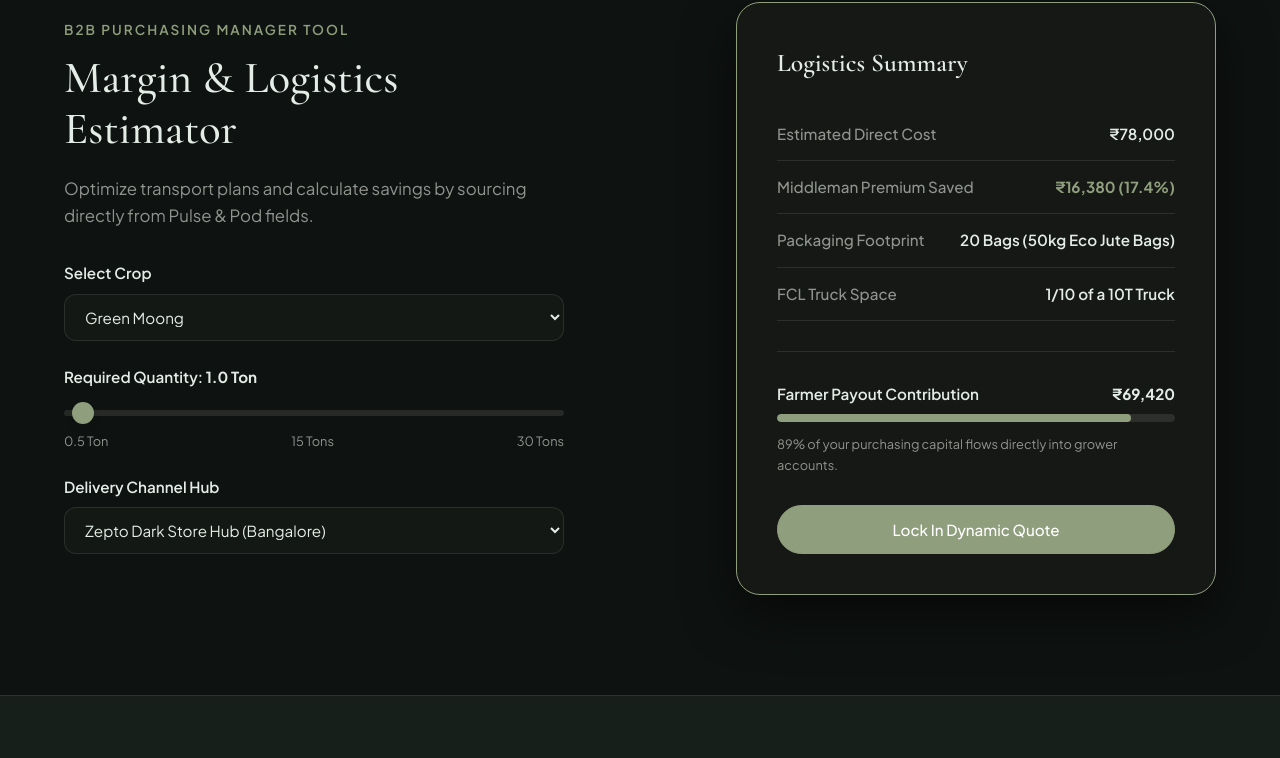
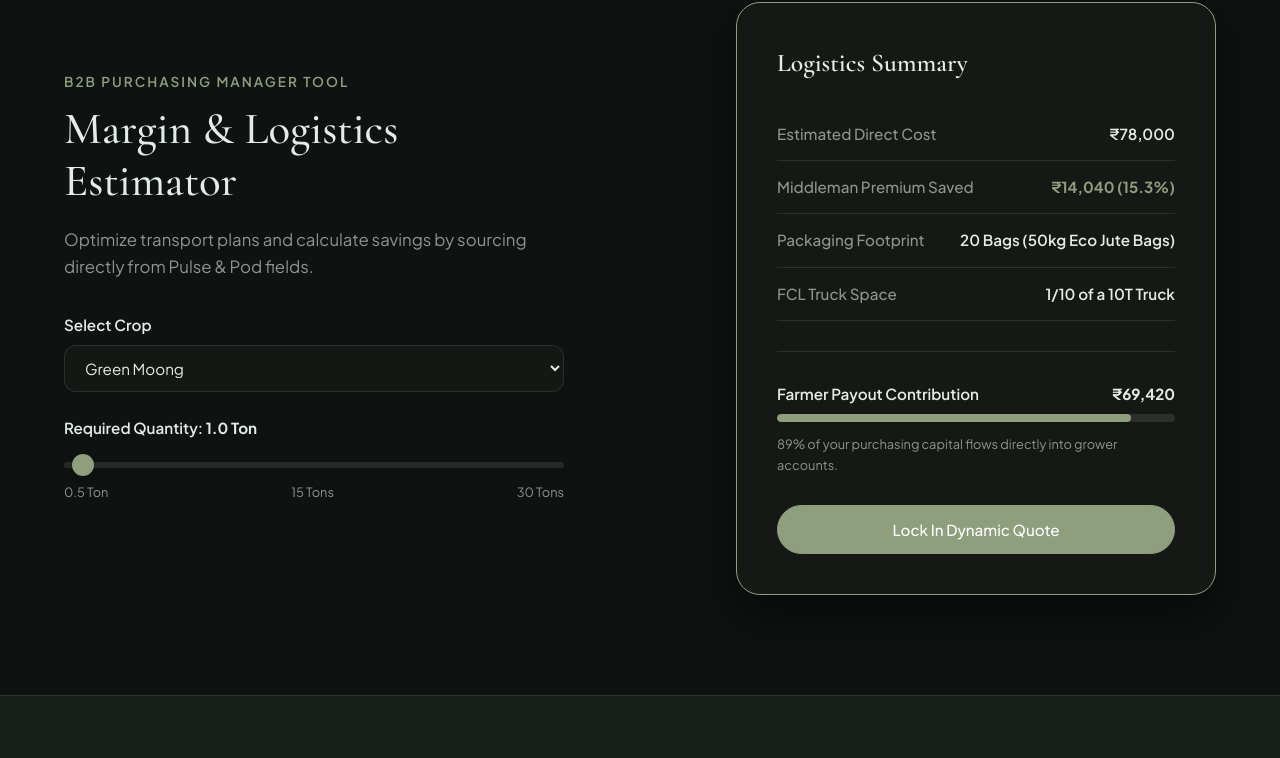
Before and after one commit to Pulse-Pod/Pulse-Pod, a plain HTML site: page index.html in a window 1280 px wide. Shown: the part 3540-4298 px from the top of the page. Drawn offline with nearby package versions, Linux system fonts and the light colour scheme.

Commit message:
Remove Delivery Channel Hub from B2B calculator — use flat markup rate

```diff
--- a/app.js
+++ b/app.js
@@ -321,7 +321,6 @@ const BASE_PRICES = {
 function initB2BCalculator() {
   const cropSelect = document.getElementById('calc-crop');
   const qtySlider = document.getElementById('calc-quantity');
-  const destSelect = document.getElementById('calc-destination');
   const qtyDisplay = document.getElementById('qty-display');
   const costDisplay = document.getElementById('result-cost');
   const savingsDisplay = document.getElementById('result-savings');
@@ -335,7 +334,6 @@ function initB2BCalculator() {
   function updateCalculator() {
     const crop = cropSelect.value;
     const qty = parseFloat(qtySlider.value);
-    const dest = destSelect.value;
 
     qtyDisplay.textContent = `${qty.toFixed(1)} Ton${qty > 1 ? 's' : ''}`;
 
@@ -343,10 +341,8 @@ function initB2BCalculator() {
     const basePrice = BASE_PRICES[crop];
     const totalCost = basePrice * qty;
 
-    // Savings calculations (Middleman premium ranges from 16% to 22% depending on channel)
-    let markupFactor = 0.18; // Default 18% saving
-    if (dest === 'zepto' || dest === 'blinkit') markupFactor = 0.21;
-    if (dest === 'local') markupFactor = 0.16;
+    // Savings calculations (Middleman premium averages ~18%)
+    const markupFactor = 0.18;
 
     const middlemanCost = totalCost * (1 + markupFactor);
     const savings = middlemanCost - totalCost;
@@ -389,7 +385,7 @@ function initB2BCalculator() {
   // Attach event handlers
   cropSelect.addEventListener('change', updateCalculator);
   qtySlider.addEventListener('input', updateCalculator);
-  destSelect.addEventListener('change', updateCalculator);
+
 
   // Form submission handler
   document.getElementById('calc-cta-btn').addEventListener('click', (e) => {
--- a/index.html
+++ b/index.html
@@ -332,16 +332,6 @@
               <span>30 Tons</span>
             </div>
           </div>
-
-          <div class="form-group">
-            <label for="calc-destination">Delivery Channel Hub</label>
-            <select id="calc-destination" class="form-control">
-              <option value="zepto">Zepto Dark Store Hub (Bangalore)</option>
-              <option value="blinkit">Blinkit Fulfillment Center (Mumbai)</option>
-              <option value="bigbasket">Bigbasket Central Warehouse (Delhi)</option>
-              <option value="local">Local Wholesale/Gated Community Market</option>
-            </select>
-          </div>
         </form>
       </div>
 
```
